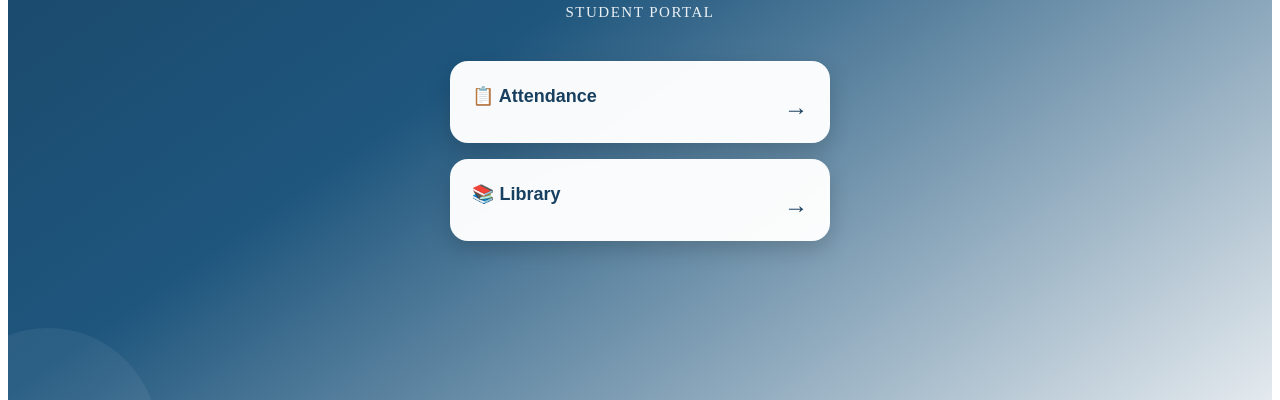
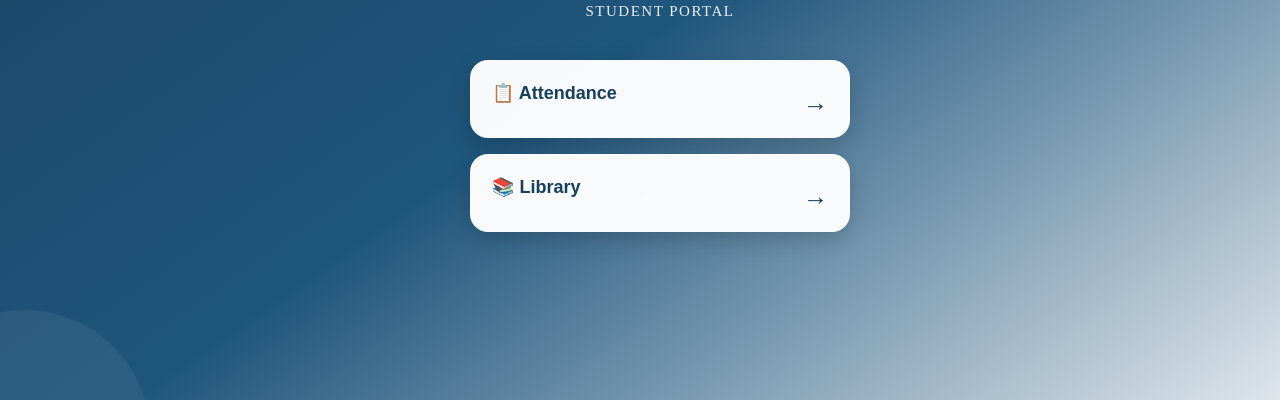
Before and after one commit to MentoriaMedicina/mentoria-attendance, a plain HTML site: page index.html in a window 1280 px wide. Shown: the part 400-800 px from the top of the page. Drawn offline with Linux system fonts and the light colour scheme; no server answers.

Commit message:
style.css

```diff
--- a/style.css
+++ b/style.css
@@ -1,15 +1,14 @@
 /* =========================================================
    MENTORIA MEDICINA - HOME PAGE
-   ONLY HOME PAGE STYLING
-   Existing Attendance/Admin styles are NOT changed
+   NEW HOME PAGE ONLY
+   DO NOT CHANGE ATTENDANCE / ADMIN STYLES
 ========================================================= */
 
 .home-page {
     min-height: 100vh;
-
+    width: 100%;
     display: flex;
     flex-direction: column;
-
     align-items: center;
     justify-content: center;
 
@@ -19,59 +18,58 @@
         linear-gradient(
             145deg,
             #173f5f 0%,
-            #1f567d 45%,
+            #1f567d 50%,
             #f3f5f7 100%
         );
 
     text-align: center;
 
-    position: relative;
+    position: fixed;
+    inset: 0;
+    z-index: 1000;
 
-    overflow: hidden;
+    overflow-y: auto;
 }
 
 
-/* Decorative background circles */
+/* ---------- Decorative circles ---------- */
 
 .home-page::before {
     content: "";
-
     position: absolute;
 
-    width: 280px;
-    height: 280px;
+    width: 300px;
+    height: 300px;
 
     border-radius: 50%;
 
     background: rgba(255, 255, 255, 0.08);
 
-    top: -100px;
-    right: -80px;
+    top: -120px;
+    right: -100px;
 }
-
 
 .home-page::after {
     content: "";
-
     position: absolute;
 
-    width: 220px;
-    height: 220px;
+    width: 250px;
+    height: 250px;
 
     border-radius: 50%;
 
     background: rgba(255, 255, 255, 0.06);
 
-    bottom: -80px;
-    left: -70px;
+    bottom: -100px;
+    left: -100px;
 }
 
 
-/* ---------- LOGO ---------- */
+/* ---------- Logo ---------- */
 
 .home-logo {
-    width: 115px;
-    height: 115px;
+    width: 120px;
+    height: 120px;
 
     object-fit: contain;
 
@@ -85,11 +83,12 @@
             0 8px 15px rgba(0, 0, 0, 0.25)
         );
 
-    animation: homeLogoAppear 0.7s ease;
+    animation:
+        homeLogoAppear 0.7s ease;
 }
 
 
-/* ---------- TITLE ---------- */
+/* ---------- Main title ---------- */
 
 .home-page h1 {
     margin: 0;
@@ -97,7 +96,6 @@
     color: white;
 
     font-size: 32px;
-
     font-weight: 800;
 
     letter-spacing: 0.5px;
@@ -108,11 +106,12 @@
     text-shadow:
         0 3px 8px rgba(0, 0, 0, 0.25);
 
-    animation: homeTitleAppear 0.7s ease;
+    animation:
+        homeTitleAppear 0.7s ease;
 }
 
 
-/* ---------- SUBTITLE ---------- */
+/* ---------- Subtitle ---------- */
 
 .home-subtitle {
     margin: 7px 0 32px;
@@ -130,21 +129,19 @@
 }
 
 
-/* ---------- HOME BUTTONS ---------- */
+/* ---------- Home buttons ---------- */
 
 .home-button {
     width: 100%;
-
     max-width: 380px;
 
-    min-height: 82px;
+    min-height: 78px;
 
     margin: 8px 0;
 
     padding: 16px 22px;
 
     border: none;
-
     border-radius: 18px;
 
     background: rgba(255, 255, 255, 0.97);
@@ -152,7 +149,6 @@
     color: #173f5f;
 
     font-size: 18px;
-
     font-weight: 700;
 
     text-align: left;
@@ -179,13 +175,14 @@
 
     float: right;
 
-    font-size: 24px;
+    font-size: 25px;
 
     line-height: 1;
 
-    margin-top: 10px;
+    margin-top: 8px;
 
-    transition: transform 0.2s ease;
+    transition:
+        transform 0.2s ease;
 }
 
 
@@ -200,29 +197,19 @@
         0 12px 28px rgba(0, 0, 0, 0.24);
 }
 
-
-/* Arrow animation */
-
 .home-button:hover::after {
     transform: translateX(5px);
 }
 
 
-/* Click */
+/* Press */
 
 .home-button:active {
     transform: scale(0.98);
 }
 
 
-/* ---------- FOOTER TEXT ---------- */
-
-.home-page::marker {
-    display: none;
-}
-
-
-/* ---------- ANIMATIONS ---------- */
+/* ---------- Animations ---------- */
 
 @keyframes homeLogoAppear {
 
@@ -254,7 +241,7 @@
 }
 
 
-/* ---------- MOBILE ---------- */
+/* ---------- Mobile ---------- */
 
 @media (max-width: 480px) {
 
@@ -278,7 +265,8 @@
 
     .home-button {
         max-width: 100%;
-        min-height: 76px;
+
+        min-height: 74px;
 
         font-size: 17px;
 
```
